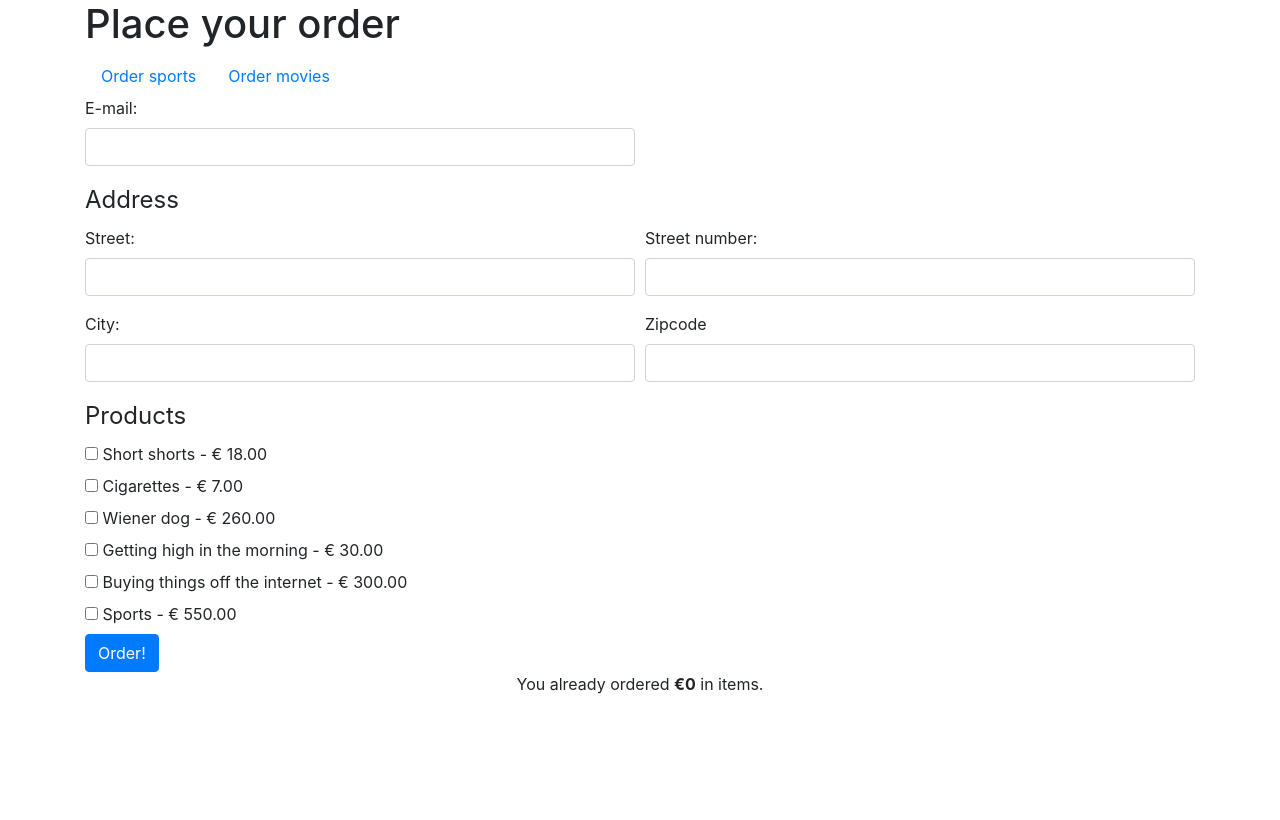
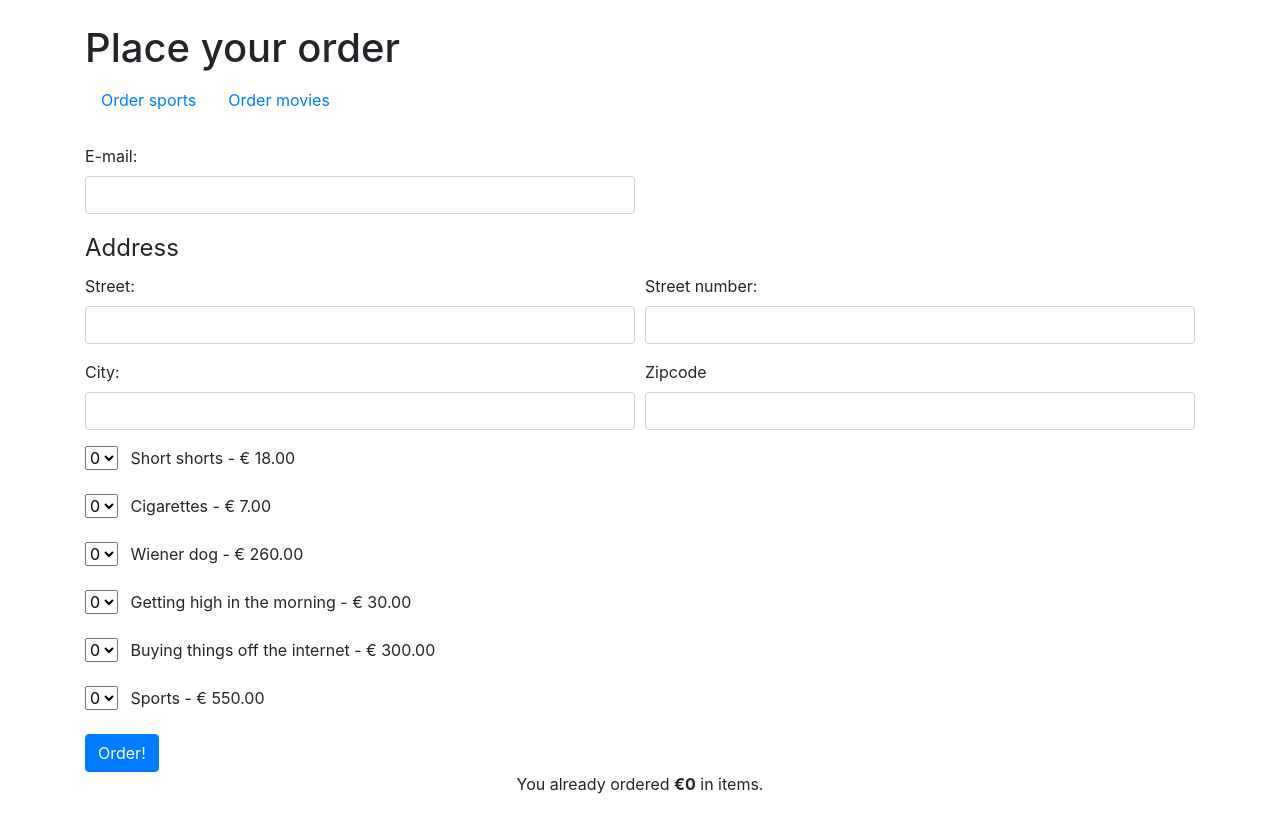
Before and after one commit to jelle-vdp/php-order-form, a PHP site: page /index.php in a window 1280 px wide. Before the commit the page ends 694 px from the top, so only its background shows below. Run offline with PHP 8.4, Linux system fonts and the light colour scheme.

Commit message:
added functionality for bulk orders

```diff
--- a/form-view.php
+++ b/form-view.php
@@ -12,10 +12,10 @@
     <title>Shrimptech enterprise</title>
 </head>
 <body>
-<div class="container">
+<div class="container my-4">
     <h1>Place your order</h1>
 
-    <nav>
+    <nav class="mb-4">
         <ul class="nav">
             <li class="nav-item">
                 <a class="nav-link active" href="?page=1">Order sports</a>
@@ -30,18 +30,18 @@
         <div class="form-row">
             <div class="form-group col-md-6">
                 <label for="email">E-mail:</label>
-                <input type="text" id="email" name="email" class="form-control"
+                <input type="email" id="email" name="email" class="form-control"
                 <?php
-                    if(!empty($_POST['email'])){
-                        $emailValue = $_POST['email'];
+                    if(!empty($_SESSION['email'])){
+                        $emailValue = $_SESSION['email'];
                         echo "value='$emailValue'";
                     };
-                ?>>
+                ?> required>
                 <?php
-                    if ($_SESSION["empty_email"]){
+                    if ($_POST["empty_email"]){
                         echo '<div class="alert alert-danger mt-2" role="alert">Please enter your e-mail</div>';
                     };
-                    if ($_SESSION["not_an_email"] && !$_SESSION["empty_email"]){
+                    if ($_POST["not_an_email"] && !$_POST["empty_email"]){
                         echo '<div class="alert alert-danger mt-2" role="alert">This is not a valid e-mailadress</div>';
                     }
                 ?>
@@ -57,13 +57,13 @@
                     <label for="street">Street:</label>
                     <input type="text" name="street" id="street" class="form-control"
                     <?php
-                        if(!empty($_POST['street'])){
-                            $streetValue = $_POST['street'];
+                        if(!empty($_SESSION['street'])){
+                            $streetValue = $_SESSION['street'];
                             echo "value='$streetValue'";
                         };
-                    ?>>
+                    ?> required>
                     <?php
-                        if ($_SESSION["empty_street"]){
+                        if ($_POST["empty_street"]){
                             echo '<div class="alert alert-danger mt-2" role="alert">Please enter your street</div>';
                         };
                     ?>
@@ -72,13 +72,13 @@
                     <label for="streetnumber">Street number:</label>
                     <input type="text" id="streetnumber" name="streetnumber" class="form-control"
                     <?php
-                        if(!empty($_POST['streetnumber'])){
-                            $streetnumberValue = $_POST['streetnumber'];
+                        if(!empty($_SESSION['streetnumber'])){
+                            $streetnumberValue = $_SESSION['streetnumber'];
                             echo "value='$streetnumberValue'";
                         };
-                    ?>>
+                    ?> required>
                     <?php
-                        if ($_SESSION["empty_streetnumber"]){
+                        if ($_POST["empty_streetnumber"]){
                             echo '<div class="alert alert-danger mt-2" role="alert">Please enter your street number</div>';
                         };
                     ?>
@@ -89,13 +89,13 @@
                     <label for="city">City:</label>
                     <input type="text" id="city" name="city" class="form-control"
                     <?php
-                        if(!empty($_POST['city'])){
-                            $cityValue = $_POST['city'];
+                        if(!empty($_SESSION['city'])){
+                            $cityValue = $_SESSION['city'];
                             echo "value='$cityValue'";
                         };
-                    ?>>
+                    ?> required>
                     <?php
-                        if ($_SESSION["empty_city"]){
+                        if ($_POST["empty_city"]){
                             echo '<div class="alert alert-danger mt-2" role="alert">Please enter your city</div>';
                         };
                     ?>
@@ -104,16 +104,16 @@
                     <label for="zipcode">Zipcode</label>
                     <input type="text" id="zipcode" name="zipcode" class="form-control"
                     <?php
-                        if(!empty($_POST['zipcode'])){
-                            $zipcodeValue = $_POST['zipcode'];
+                        if(!empty($_SESSION['zipcode'])){
+                            $zipcodeValue = $_SESSION['zipcode'];
                             echo "value='$zipcodeValue'";
                         };
-                    ?>>
+                    ?> required>
                     <?php
-                        if ($_SESSION["empty_zipcode"]){
+                        if ($_POST["empty_zipcode"]){
                             echo '<div class="alert alert-danger mt-2" role="alert">Please enter your zipcode</div>';
                         };
-                        if ($_SESSION["zipcode_not_numberic"] && !$_SESSION["empty_zipcode"]){
+                        if ($_POST["zipcode_not_numberic"] && !$_POST["empty_zipcode"]){
                             echo '<div class="alert alert-danger mt-2" role="alert">Your zipcode can only contain numbers</div>';
                         };
                     ?>
@@ -122,18 +122,39 @@
         </fieldset>
 
         <fieldset>
-            <legend>Products</legend>
+        <div class="form-row">
+            <!-- <legend>Products</legend>
             <?php foreach ($products as $i => $product): ?>
                 <label>
                     <input type="checkbox" value="<?= $i ?>" name="product[]"/> <?= $product['name'] ?> -
                     &euro; <?= number_format($product['price'], 2) ?></label>
                     <br />
+            <?php endforeach; ?> -->
+            <?php foreach ($products as $i => $product): ?>
+                <div class="form-group col-md-12">
+                    <select name="product-<?= $i?>" id="product-<?= $i?>" class="mr-2" required>
+                        <?php
+                        for($j = 0; $j < 6; $j++){
+                            if ($j === 0) {
+                                echo "<option selected value='$j'>$j</option>";
+                            } else {
+                                echo "<option value='$j'>$j</option>";
+                            }
+                        }
+                        ?>
+                    </select>
+                    <label for="product-<?= $i?>"><?= $product['name'] ?> -
+                        &euro; <?= number_format($product['price'], 2) ?>
+                    </label>
+                </div>
             <?php endforeach; ?>
+
                     <?php
-                        if ($_SESSION["empty_product"]){
+                        if ($_POST["empty_product"]){
                             echo '<div class="alert alert-danger mt-2" role="alert">Please select one of more products</div>';
                         };
                     ?>
+            </div>
         </fieldset>
 
         <button type="submit" class="btn btn-primary" name="place-order">Order!</button>
@@ -141,8 +162,8 @@
 
     <?php
         if($formSubmitted){
-            echo "<p>You've ordered $orderedProducts for &euro;$currentOrderCost.</p>";
-            echo "<p>Your order will be sent to $orderAdress</p>";
+            echo "<p class='mt-2'>You've ordered $orderedProducts for &euro;$currentOrderCost.</p>";
+            echo "<p class='mt-2'>Your order will be sent to $orderAdress</p>";
         }
     ?>
 
--- a/index.php
+++ b/index.php
@@ -19,7 +19,7 @@ function whatIsHappening() {
     var_dump($_COOKIE);
     echo '<h2>$_SESSION</h2>';
     var_dump($_SESSION);
-}
+};
 
 // TODO: provide some products (you may overwrite the example)
 
@@ -34,7 +34,7 @@ if (@$_GET["page"] == 1 || !isset($_GET["page"])){
     ];
 } else {
     $products = [
-        ['name' => 'The Color of Pomegranades', 'price' => 18],
+        ['name' => 'The Color of Pomegranates', 'price' => 18],
         ['name' => 'Dogtooth', 'price' => 20],
         ['name' => 'The Killing of a Sacred Deer', 'price' => 9],
         ['name' => 'Wrong Cops', 'price' => 25],
@@ -43,10 +43,8 @@ if (@$_GET["page"] == 1 || !isset($_GET["page"])){
     ];
 }
 
-
-
 $formSubmitted = false;
-$fields = ["email", "street", "streetnumber", "city", "zipcode", "product"];
+$fields = ["email", "street", "streetnumber", "city", "zipcode"];
 $valid = true;
 
 if(!empty($_SESSION["totalValue"])){
@@ -56,63 +54,51 @@ if(!empty($_SESSION["totalValue"])){
 };
 
 foreach ($fields as $field){
-        $_SESSION["empty_" . $field] = false;
+        $_POST["empty_" . $field] = false;
         unset($field);
 };
 
-$_SESSION["zipcode_not_numberic"] = false;
-$_SESSION["not_an_email"] = false;
+$_POST["empty_product"] = false;
+$_POST["zipcode_not_numberic"] = false;
+$_POST["not_an_email"] = false;
 
 function validate(){
 
+    echo "valideren";
+
     global $valid;
+    global $fields;
 
-    $textFields = ["email", "street", "streetnumber", "city", "zipcode"];
-
-    foreach ($textFields as $field){
+    foreach ($fields as $field){
         if (empty($_POST[$field])){
-            $_SESSION["empty_" . $field] = true;
+            $_POST["empty_" . $field] = true;
             $valid = false;
         };
     };
 
-    if(empty($_POST['product'])){
-        $_SESSION["empty_product"] = true;
+    $productArr = [];
+
+    for($i = 0; $i < 6; $i++){
+       if ($_POST["product-$i"] != 0){
+            array_push($productArr, true);
+       }
+    }
+
+    if (empty($productArr)){
+        $_POST["empty_product"] = true;
         $valid = false;
-    };
+    }
 
     if (!is_numeric($_POST['zipcode'])){
-        $_SESSION["zipcode_not_numberic"] = true;
+        $_POST["zipcode_not_numberic"] = true;
         $valid = false;
     };
 
     if (!filter_var($_POST['email'], FILTER_VALIDATE_EMAIL)){
-        $_SESSION["not_an_email"] = true;
+        $_POST["not_an_email"] = true;
         $valid = false;
     };
 };
-
-
-// function handleForm()
-// {
-//     // TODO: form related tasks (step 1)
-
-//     // Validation (step 2)
-//     $invalidFields = validate();
-//     if (!empty($invalidFields)) {
-//         // TODO: handle errors
-//     } else {
-//         // TODO: handle successful submission
-//     }
-// }
-
-
-
-// // TODO: replace this if by an actual check
-//
-// if ($formSubmitted) {
-//     handleForm();
-// }
 
 
 if (isset($_POST["place-order"])){
@@ -121,37 +107,47 @@ if (isset($_POST["place-order"])){
 
     global $valid;
 
+    $fieldPersonalDetails = ["email", "street", "streetnumber", "city", "zipcode"];
+
+    foreach($fieldPersonalDetails as $detail){
+        if(($_POST[$detail])){
+             $_SESSION[$detail] = $_POST[$detail];
+        }
+    };
+
     if ($valid) {
 
         $formSubmitted = true;
         $orderedProductsArr = [];
         $orderedProducts = "";
         $currentOrderCost = 0;
-        if(!empty($_POST['product'])){
-            foreach ($_POST["product"] as $product){
-                array_push($orderedProductsArr, $products[$product]["name"]);
-                $totalValue += $products[$product]["price"];
+
+        for($i = 0; $i < 6; $i++){
+            $orderedProductsArr[$i]["amount"] = $_POST["product-" . $i];
+            $orderedProductsArr[$i]["item"] = $products[$i]["name"];
+            $orderedProductsArr[$i]["price"] = $products[$i]["price"];
+        };
+
+        $secondOrderedProductsArr = [];
+
+        foreach ($orderedProductsArr as $order){
+            if ($order["amount"] != 0){
+                array_push($secondOrderedProductsArr, $order["item"] . " (" . $order["amount"] . "x)");
+                $currentOrderCost += $order["price"] * $order["amount"];
+                $totalValue += $currentOrderCost;
                 $_SESSION["totalValue"] = $totalValue;
-                $currentOrderCost += $products[$product]["price"];
-            }
+            };
         };
-        if (count($orderedProductsArr) > 1){
-            $orderedProducts = implode(", ", $orderedProductsArr);
+
+        if (count($secondOrderedProductsArr) > 1){
+            $orderedProducts = implode(", ", $secondOrderedProductsArr);
             $orderedProducts = substr_replace($orderedProducts, ' and', strrpos($orderedProducts, ','), 1);
-        } else if (count($orderedProductsArr) === 1){
-            $orderedProducts = $orderedProductsArr[0];
+        } else {
+            $orderedProducts = $secondOrderedProductsArr[0];
         };
 
         $orderAdress = $_POST["street"] . " " . $_POST["streetnumber"] . ", " . $_POST["zipcode"] . " " . $_POST["city"];
     }
-
-
 }
 
 require 'form-view.php';
-
-// if (@$_GET["page"] == 1 || !isset($_GET["page"])){
-//     require 'form-view.php';
-// } else {
-//     require "second-page.php";
-// }
```
